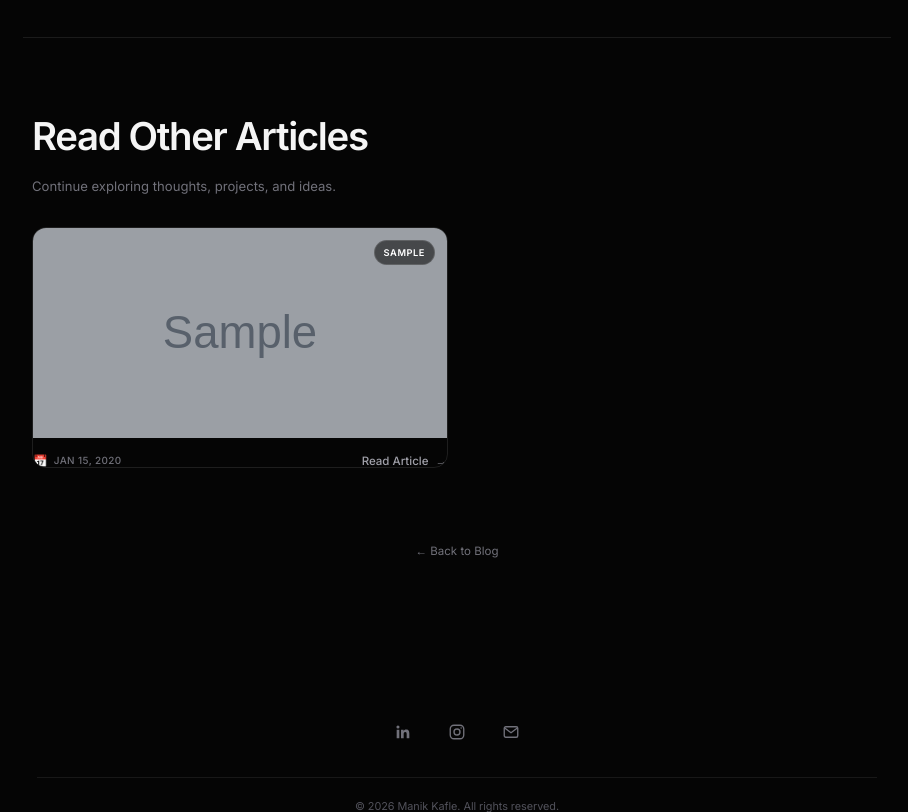
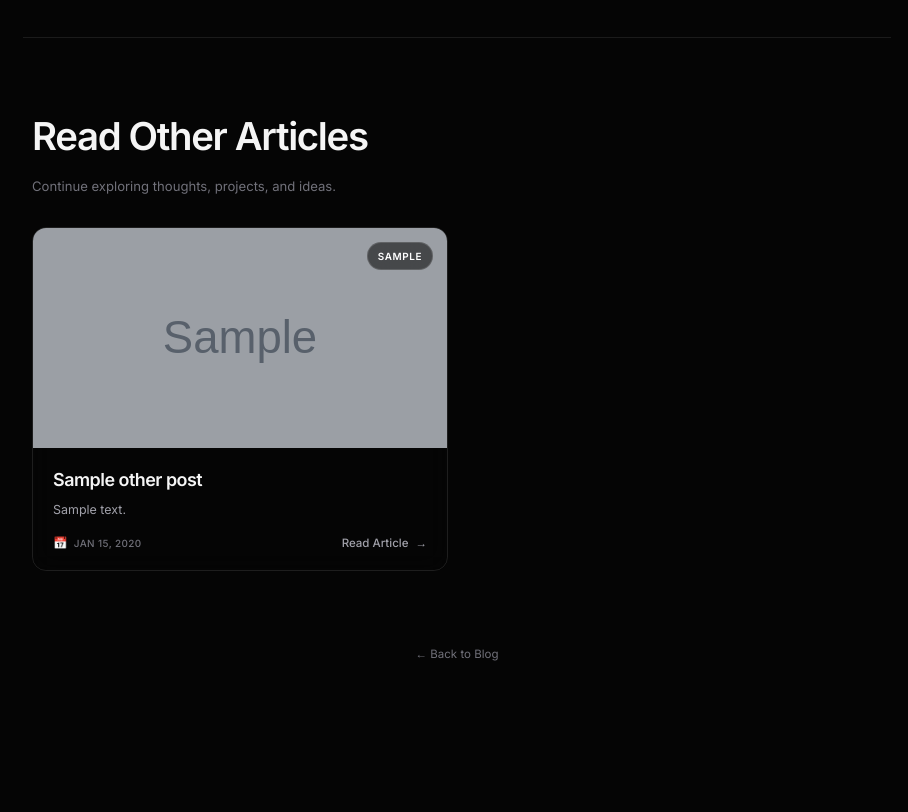
Before and after one commit to rmanikk/Portfolio, a Django app: template templates/blog/detail.html in a window 1280 px wide. Shown: the part 1093-1905 px from the top of the page, without its empty margins (183-1091 px from the left). Run offline with Django 5.2, Linux system fonts and the light colour scheme; the template is opened without the code that fills it: most values are stand-ins (such as "Sample title", 1, 10 or a date in 2020); grey boxes marked "Sample" are stand-in pictures; style sheets or scripts are compiled from the project's sources; some libraries are stand-ins or nearby versions.

Commit message:
Update blog explore article cards

```diff
--- a/templates/blog/detail.html
+++ b/templates/blog/detail.html
@@ -201,17 +201,22 @@
 
             <!-- Dynamic article cards will go here -->
 
+
+
+
+    <!-- View Article -->
+
    <div class="other-articles-grid">
 
     {% for other_post in other_posts %}
 
-                <article class="other-article-card">
+    <article class="blog-card">
 
         {% if other_post.cover_image %}
 
         <a
             href="{% url 'blog:detail' other_post.slug %}"
-                        class="other-article-image"
+            class="blog-card-image"
         >
 
             <img
@@ -220,10 +225,8 @@
                 loading="lazy"
             >
 
-                        <span class="other-article-category">
-
+            <span class="blog-card-category">
                 {{ other_post.get_category_display }}
-
             </span>
 
         </a>
@@ -231,16 +234,29 @@
         {% endif %}
 
 
-                    <div class="other-article-footer">
+        <div class="blog-card-content">
 
-    <!-- Published Date -->
+            <h3>
+                {{ other_post.title }}
+            </h3>
 
-    <div class="other-article-date">
+            {% if other_post.excerpt %}
+
+            <p>
+                {{ other_post.excerpt }}
+            </p>
+
+            {% endif %}
+
+
+            <div class="blog-card-footer">
+
+                <div class="blog-card-date">
 
                     {% if other_post.published_at %}
 
                     <span
-            class="other-date-icon"
+                        class="blog-date-icon"
                         aria-hidden="true"
                     >
                         📅
@@ -257,13 +273,10 @@
                 </div>
 
 
-    <!-- View Article -->
-
                 <a
                     href="{% url 'blog:detail' other_post.slug %}"
-        class="other-article-link"
+                    class="blog-read-more"
                 >
-
                     Read Article
 
                     <span aria-hidden="true">
@@ -274,9 +287,13 @@
 
             </div>
 
+        </div>
+
     </article>
 
     {% endfor %}
+
+</div>
 
             </div>
 
```
Lines whose indentation alone changed are shown as unchanged.
